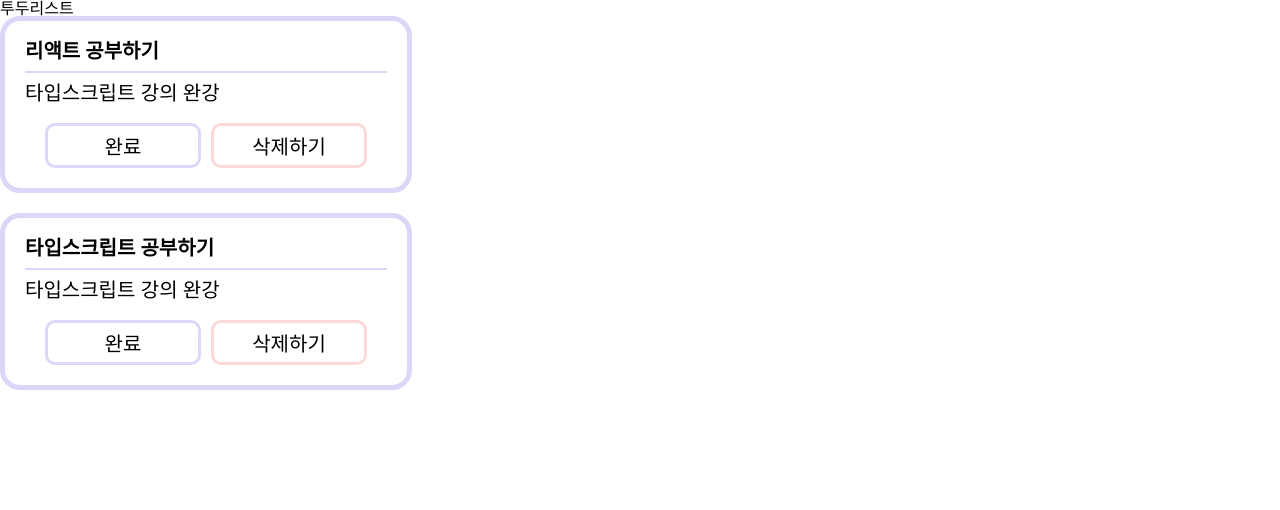
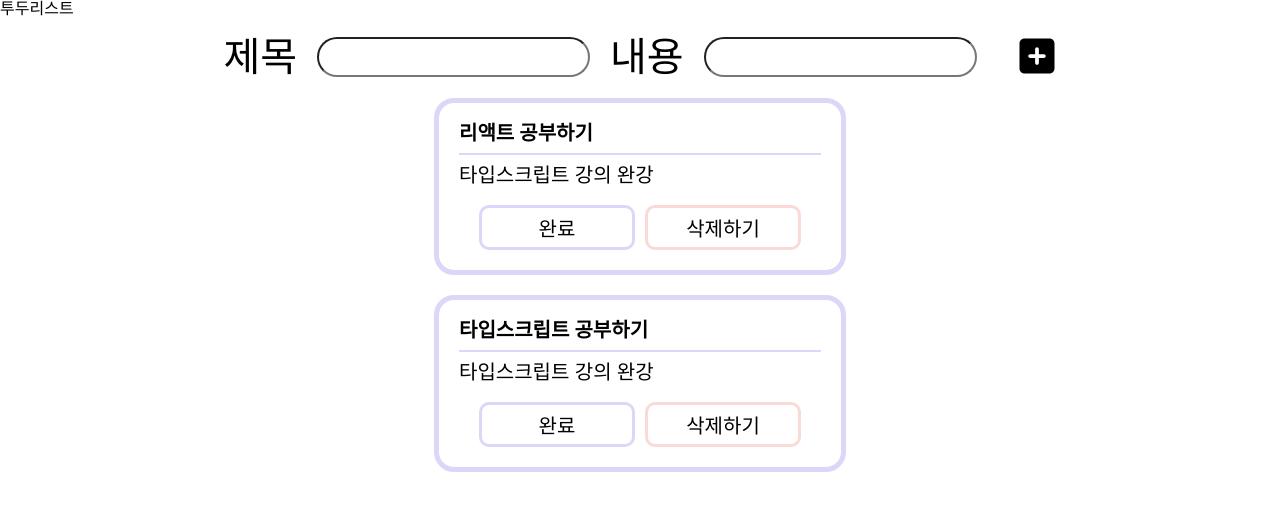
Before and after one commit to seoyeon-1206/Sparta_TypeScript_TodoApp, a React (Create React App) app: page / in a window 1280 px wide. Shown: the top 510 px of the page. Built offline with nearby package versions, Linux system fonts and the light colour scheme.

Commit message:
[style] AddTodo css 적용

```diff
--- a/package.json
+++ b/package.json
@@ -13,6 +13,7 @@
     "@types/styled-components": "^5.1.34",
     "react": "^18.2.0",
     "react-dom": "^18.2.0",
+    "react-icons": "^5.0.1",
     "react-scripts": "5.0.1",
     "styled-components": "^6.1.8",
     "typescript": "^4.9.5",
--- a/src/components/AddTodo.tsx
+++ b/src/components/AddTodo.tsx
@@ -1,5 +1,6 @@
 import { useState } from "react";
 import styled from "styled-components";
+import { FaSquarePlus } from "react-icons/fa6";
 
 const AddTodo: React.FC<{}> = (props) => {
   const [title, setTitle] = useState<string>("");
@@ -7,10 +8,18 @@ const AddTodo: React.FC<{}> = (props) => {
   return (
     <AddTodoWrapper>
       <InputWrapper>
-        <TitleWrapper></TitleWrapper>
-        <DescriptionWrapper></DescriptionWrapper>
+        <TitleWrapper>
+          <p>제목</p>
+          <input />
+        </TitleWrapper>
+        <DescriptionWrapper>
+          <p>내용</p>
+          <input />
+        </DescriptionWrapper>
       </InputWrapper>
-      <PlusButton></PlusButton>
+      <PlusButton>
+        <FaSquarePlus size={40} color="black" />
+      </PlusButton>
     </AddTodoWrapper>
   );
 };
@@ -19,9 +28,37 @@ export default AddTodo;
 const AddTodoWrapper = styled.div`
   display: flex;
   flex-direction: row;
-  padding: 0px 20px;
+  padding: 20px;
+  width: 100%;
+  justify-content: center;
+  align-items: center;
 `;
-const InputWrapper = styled.div``;
-const TitleWrapper = styled.div``;
-const DescriptionWrapper = styled.div``;
+const InputWrapper = styled.div`
+  display: flex;
+  flex-direction: row;
+  justify-content: flex-start;
+  gap: 20px;
+
+  & p {
+    font-weight: 500;
+    font-size: 40px;
+  }
+
+  & input {
+    outline: none;
+    font-size: 20px;
+    border-radius: 20px;
+  }
+`;
+const TitleWrapper = styled.div`
+  display: flex;
+  flex-direction: row;
+  gap: 20px;
+`;
+const DescriptionWrapper = styled.div`
+  display: flex;
+  flex-direction: row;
+  gap: 20px;
+  margin-right: 40px;
+`;
 const PlusButton = styled.div``;
--- a/src/components/Todos.tsx
+++ b/src/components/Todos.tsx
@@ -6,7 +6,7 @@ const Todos: React.FC<{
   todos: Todo[];
 }> = (props) => {
   return (
-    <>
+    <Container>
       {props.todos.map((todo) => (
         <TodoListWrapper>
           <TodoDetail key={todo.id}>
@@ -19,16 +19,23 @@ const Todos: React.FC<{
           </ButtonWrapper>
         </TodoListWrapper>
       ))}
-    </>
+    </Container>
   );
 };
 
 export default Todos;
 
+const Container = styled.div`
+  display: flex;
+  justify-content: center;
+  flex-direction: column;
+  align-items: center;
+`;
+
 const TodoListWrapper = styled.div`
   display: flex;
   flex-direction: column;
-  justify-content: space-between;
+  justify-content: center;
   padding: 20px;
   width: 412px;
   left: 232px;
```
Also changed, not shown: 1 other file (tests, documents, lock files or other folders).
